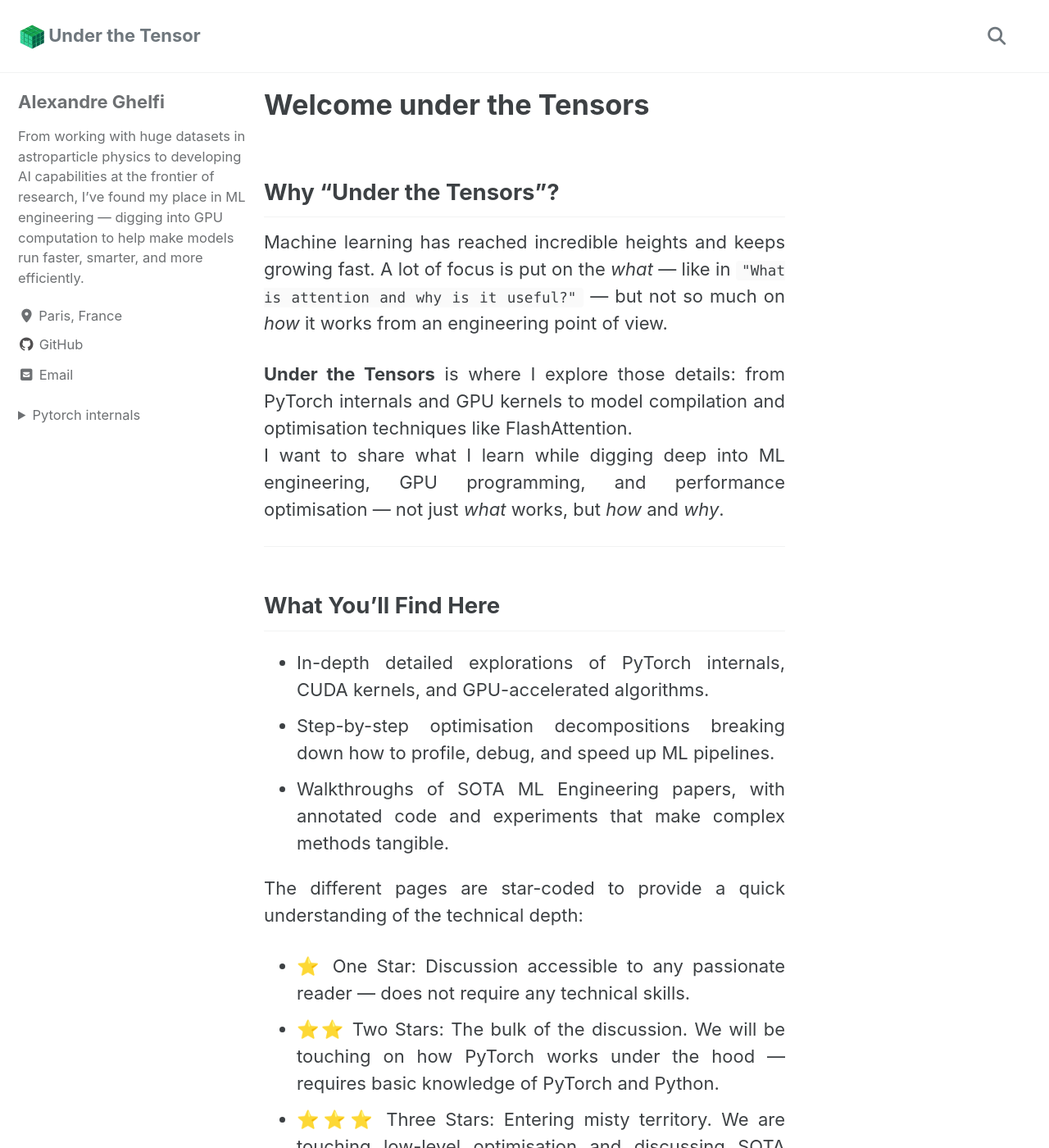
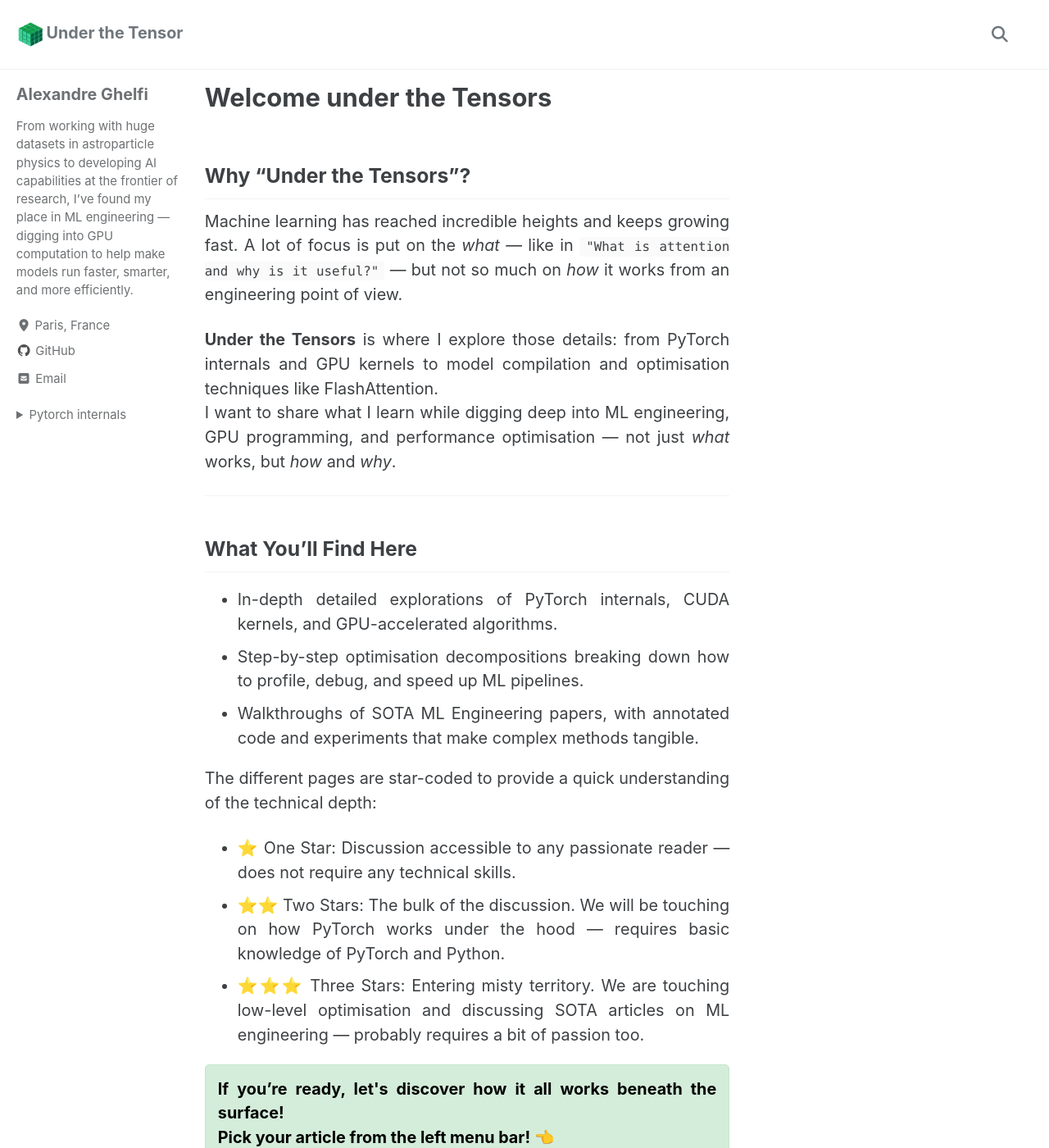
Before and after one commit to Ghelfi/Ghelfi.github.io, a Jekyll site: the page built from _pages/index.md, in a window 1280 px wide and 1400 px high. Shown: the whole window at 82% size. Built offline with Jekyll 4.4.1, drawn with Linux system fonts in a browser that asks for light colours; cached includes are drawn as plain includes.

Commit message:
CSS update

```diff
--- a/assets/css/main.scss
+++ b/assets/css/main.scss
@@ -18,3 +18,27 @@ search: false
   width: 32px;   /* or 48px depending on your design */
   height: auto;  /* keep aspect ratio */
 }
+
+#main {
+  display: flex;
+  gap: 30px; /* spacing between sidebar and content */
+}
+
+/* Sidebar: fixed width */
+.sidebar {
+  flex: 0 0 200px; /* don’t shrink, fixed ~280px */
+}
+
+/* Content area: take remaining space */
+.archive,
+.post-content,
+.page__content {
+  flex: 1;              /* grow into available space */
+  max-width: none;      /* remove narrow max-width */
+  width: auto;          /* let flexbox decide */
+}
+
+body {
+    font-size: 0.9em; /* 90% of the default size */
+    line-height: 1.5; /* adjust for readability */
+}
```
